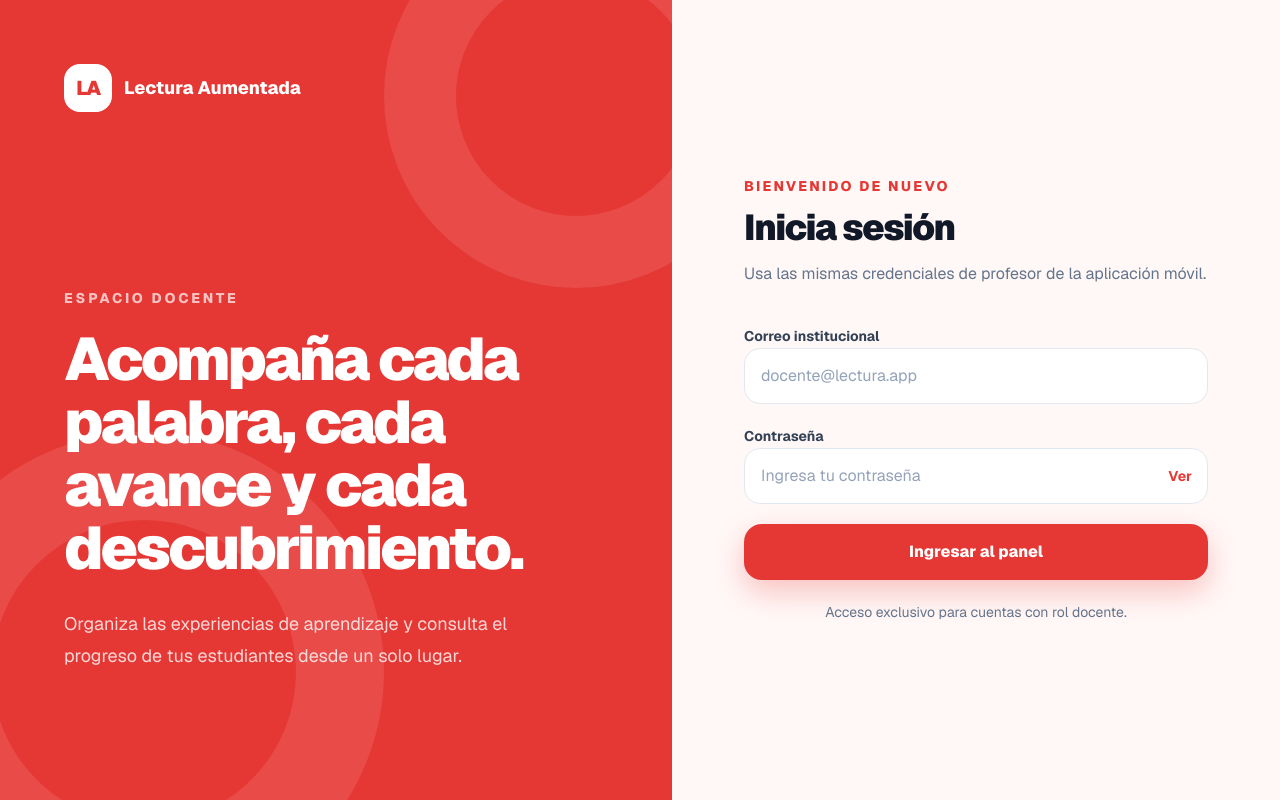
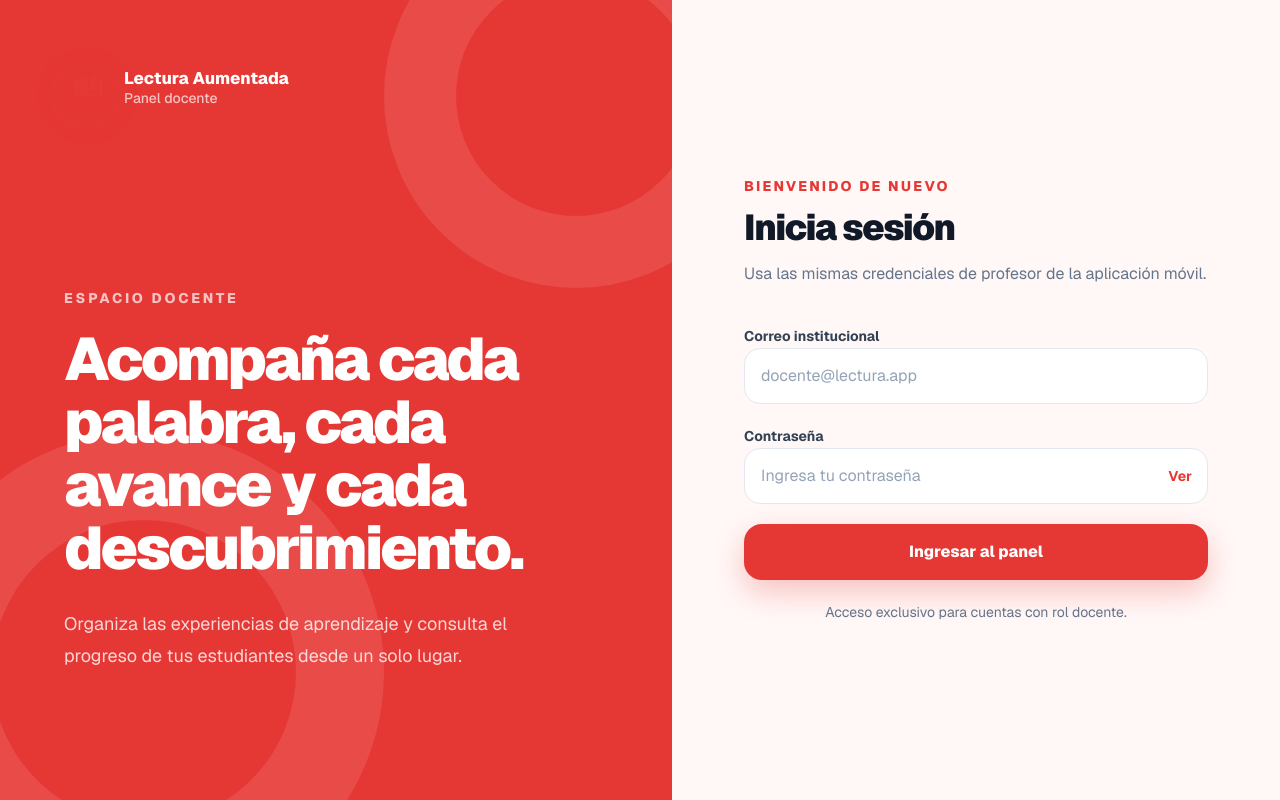
Before and after one commit to Autonoma-semillero/lectura-aumentada-admin, a Next.js app: page /login in a window 1280 px wide. Built offline with nearby package versions, Linux system fonts and the light colour scheme.

Commit message:
feat: use mobile app logo in admin

```diff
--- a/src/app/login/page.tsx
+++ b/src/app/login/page.tsx
@@ -7,11 +7,8 @@ export default function LoginPage() {
       <section className="relative hidden min-h-screen flex-col justify-between overflow-hidden bg-brand p-12 text-white lg:flex xl:p-16">
         <div className="absolute -right-24 -top-24 size-96 rounded-full border-[72px] border-white/10" />
         <div className="absolute -bottom-28 -left-24 size-[30rem] rounded-full border-[88px] border-white/10" />
-        <div className="relative z-10 flex items-center gap-3">
-          <span className="grid size-12 place-items-center rounded-2xl bg-white text-xl font-black tracking-[-0.08em] text-brand">
-            LA
-          </span>
-          <span className="text-lg font-extrabold">Lectura Aumentada</span>
+        <div className="relative z-10">
+          <BrandMark inverse />
         </div>
 
         <div className="relative z-10 max-w-xl pb-16">
--- a/src/components/brand-mark.tsx
+++ b/src/components/brand-mark.tsx
@@ -1,19 +1,28 @@
+import Image from "next/image";
+
 type BrandMarkProps = {
   compact?: boolean;
+  inverse?: boolean;
 };
 
-export function BrandMark({ compact = false }: BrandMarkProps) {
+export function BrandMark({ compact = false, inverse = false }: BrandMarkProps) {
   return (
     <div className="flex items-center gap-3" aria-label="Lectura Aumentada">
-      <span className="grid size-11 place-items-center rounded-[15px] bg-brand text-lg font-black tracking-[-0.08em] text-white shadow-[0_10px_26px_rgba(229,55,52,0.28)]">
-        LA
-      </span>
+      <Image
+        src="/logo-lectura-aumentada.svg"
+        width={116}
+        height={116}
+        alt=""
+        className="size-12 shrink-0 drop-shadow-[0_8px_18px_rgba(229,55,52,0.2)]"
+      />
       {!compact && (
         <span className="leading-tight">
-          <strong className="block text-[1.05rem] font-extrabold text-ink">
+          <strong className={`block text-[1.05rem] font-extrabold ${inverse ? "text-white" : "text-ink"}`}>
             Lectura Aumentada
           </strong>
-          <span className="text-sm font-medium text-muted">Panel docente</span>
+          <span className={`text-sm font-medium ${inverse ? "text-white/70" : "text-muted"}`}>
+            Panel docente
+          </span>
         </span>
       )}
     </div>
```
Also changed, not shown: public/logo-lectura-aumentada.svg (added).
